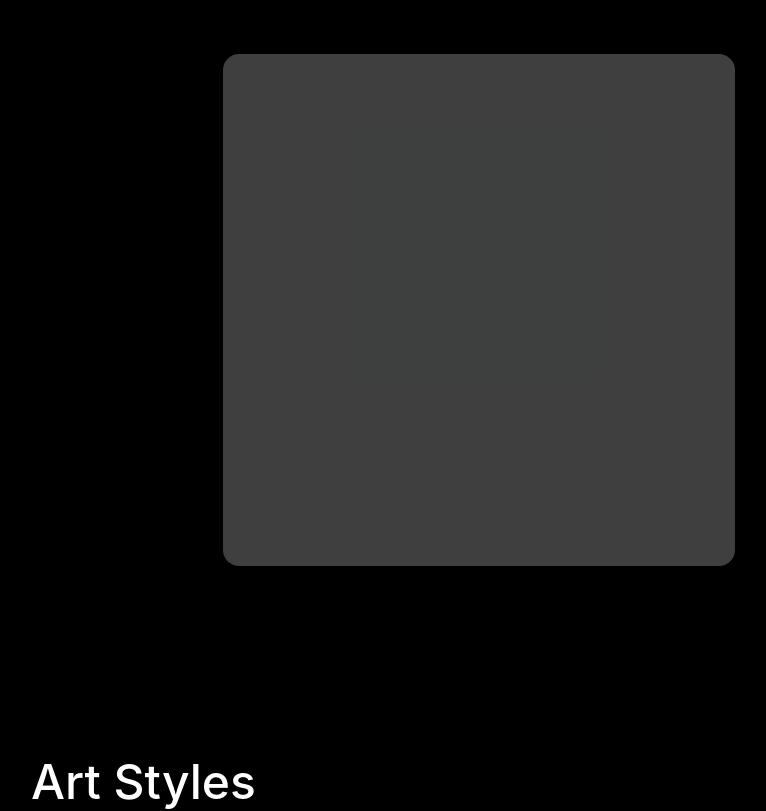
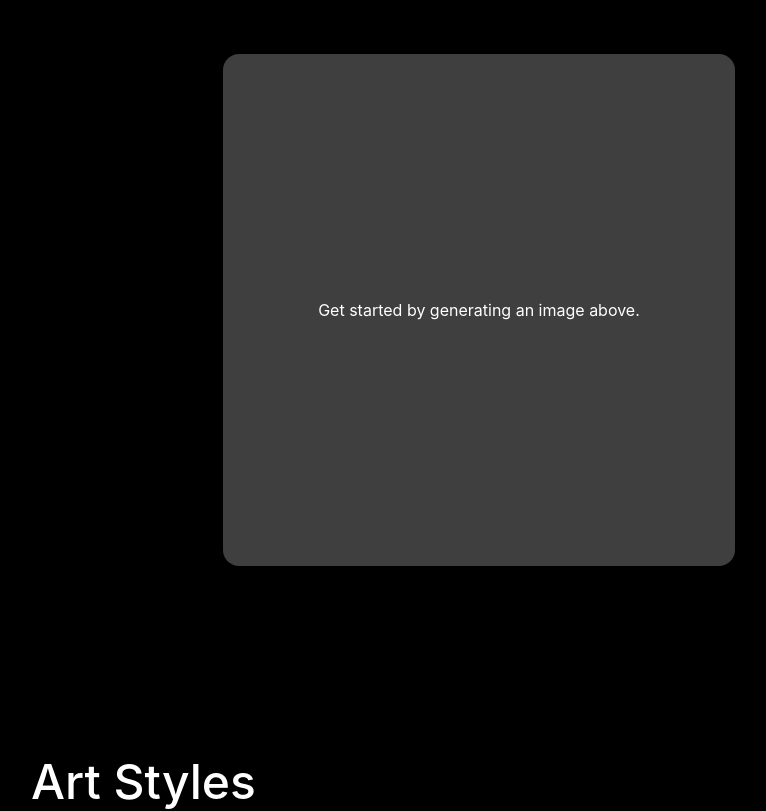
Before and after one commit to HoverBaum/boid-art, a Next.js app: page / in a window 1280 px wide. Shown: the part 890-1701 px from the top of the page, without its empty margins (161-927 px from the left). Built offline with nearby package versions, Linux system fonts and the light colour scheme.

Commit message:
✨ Point people to generation when idle.

```diff
--- a/src/home/ImageGeneration.tsx
+++ b/src/home/ImageGeneration.tsx
@@ -154,6 +154,9 @@ export const ImageGeneration = () => {
                 <p>Something went wrong. Please try again.</p>
               </>
             )}
+            {status === 'idle' && (
+              <p>Get started by generating an image above.</p>
+            )}
           </div>
           {status !== 'idle' && lastPrediction && (
             <div className="mt-4">
```
